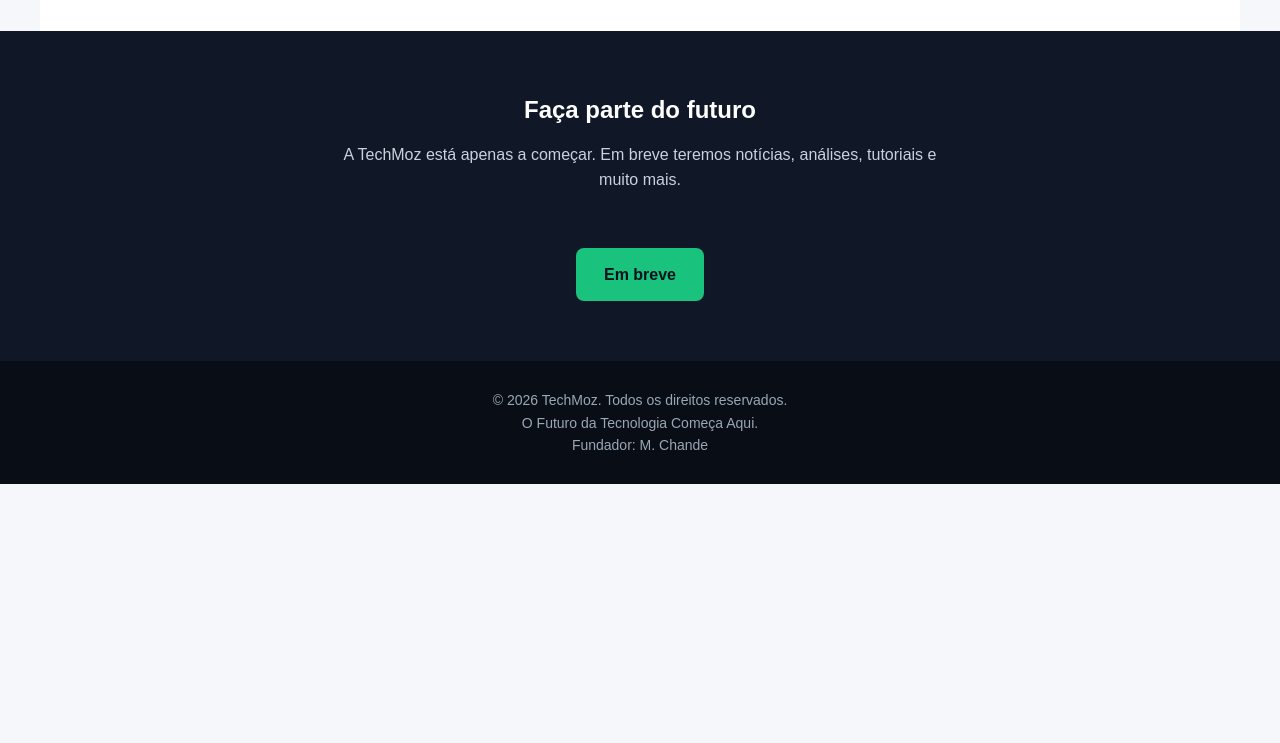
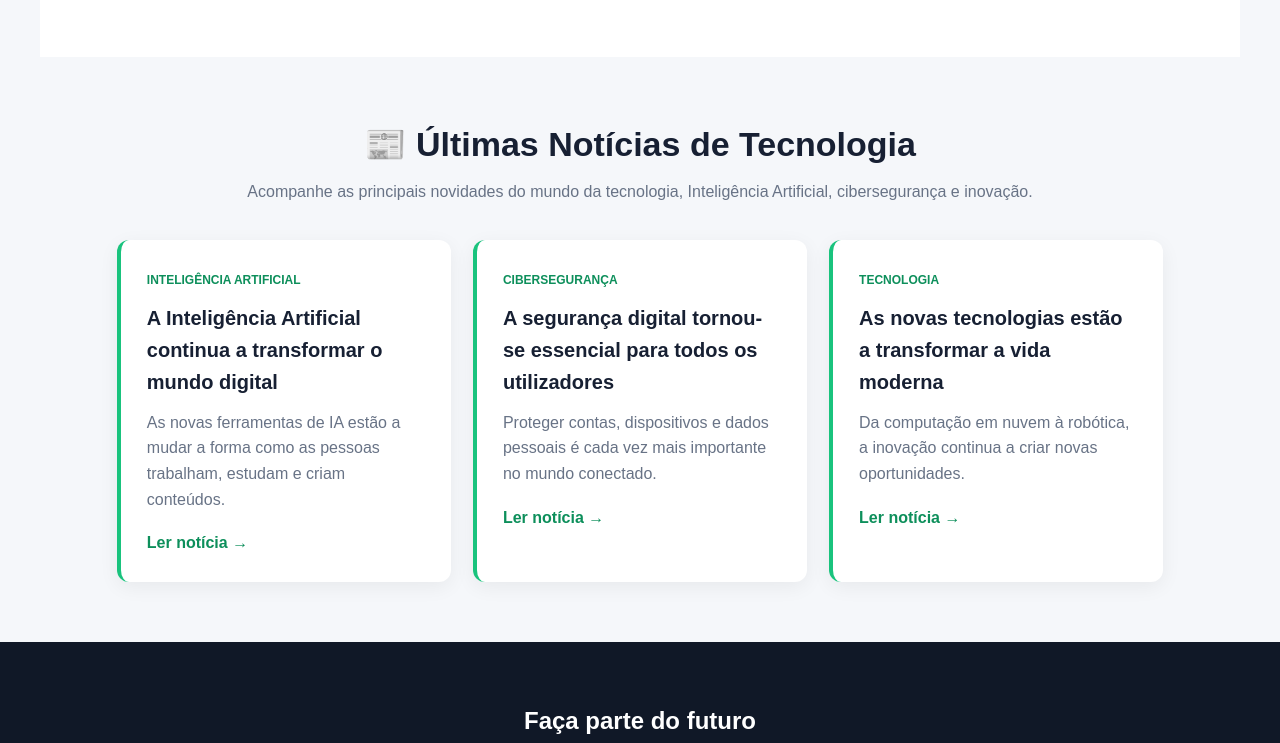
Before and after one commit to oproprioquilometros-ai/Techmoz, a plain HTML site: page index.html in a window 1280 px wide. Shown: the part 1574-2317 px from the top of the page. Before the commit the page ends 2058 px from the top, so only its background shows below. Drawn offline with Linux system fonts and the light colour scheme.

Commit message:
Refactor index.html with new sections and styles
Updated the HTML structure and styles for better organization and readability. Added a news section and modified the hero section content.

````diff
--- a/index.html
+++ b/index.html
@@ -1,4 +1,5 @@
 <!DOCTYPE html>
+
 <html lang="pt">
 <head>
     <meta charset="UTF-8">
@@ -7,6 +8,7 @@
     <meta name="author" content="TechMoz">
     <title>TechMoz — O Futuro da Tecnologia Começa Aqui</title>
 
+```
 <style>
     * {
         margin: 0;
@@ -126,12 +128,15 @@
     }
 
     .category-card {
+        display: block;
         background: white;
         padding: 28px;
         border-radius: 12px;
         box-shadow: 0 5px 20px rgba(0,0,0,0.06);
         transition: 0.3s;
         border-top: 4px solid #19c37d;
+        text-decoration: none;
+        color: #172033;
     }
 
     .category-card:hover {
@@ -184,6 +189,55 @@
         font-weight: bold;
     }
 
+    /* ÚLTIMAS NOTÍCIAS */
+
+    .news-section {
+        background: #f5f7fa;
+    }
+
+    .news-grid {
+        display: grid;
+        grid-template-columns: repeat(auto-fit, minmax(260px, 1fr));
+        gap: 22px;
+    }
+
+    .news-card {
+        background: white;
+        padding: 26px;
+        border-radius: 12px;
+        border-left: 4px solid #19c37d;
+        box-shadow: 0 5px 20px rgba(0,0,0,0.06);
+        transition: 0.3s;
+    }
+
+    .news-card:hover {
+        transform: translateY(-5px);
+    }
+
+    .news-category {
+        display: inline-block;
+        color: #0d8f5b;
+        font-size: 12px;
+        font-weight: bold;
+        margin-bottom: 12px;
+    }
+
+    .news-card h3 {
+        margin-bottom: 12px;
+        font-size: 20px;
+    }
+
+    .news-card p {
+        color: #687386;
+        margin-bottom: 18px;
+    }
+
+    .news-card a {
+        color: #0d8f5b;
+        text-decoration: none;
+        font-weight: bold;
+    }
+
     .newsletter {
         background: #101827;
         color: white;
@@ -224,10 +278,13 @@
         }
     }
 </style>
+```
+
 </head>
 
 <body>
 
+```
 <header>
     <div class="logo">TECH<span>MOZ</span></div>
 
@@ -235,6 +292,7 @@
         <a href="#">Início</a>
         <a href="#categorias">Categorias</a>
         <a href="#artigos">Artigos</a>
+        <a href="#noticias">Notícias</a>
         <a href="#sobre">Sobre</a>
     </nav>
 </header>
@@ -251,6 +309,7 @@
 </section>
 
 <section class="section" id="categorias">
+
     <div class="section-title">
         <h2>Explore a Tecnologia</h2>
         <p>Conhecimento e inovação para a era digital.</p>
@@ -260,7 +319,9 @@
 
         <div class="category-card">
             <div class="icon">🤖</div>
+
             <h3>Inteligência Artificial</h3>
+
             <p>
                 Descubra ferramentas, novidades e aplicações práticas da IA.
             </p>
@@ -268,7 +329,9 @@
 
         <div class="category-card">
             <div class="icon">🛡️</div>
+
             <h3>Cibersegurança</h3>
+
             <p>
                 Aprenda a proteger os seus dados, dispositivos e contas online.
             </p>
@@ -276,13 +339,16 @@
 
         <div class="category-card">
             <div class="icon">💻</div>
+
             <h3>Tecnologia</h3>
+
             <p>
                 Notícias, tendências, software, hardware e inovação tecnológica.
             </p>
         </div>
 
         <a href="smartphones.html" class="category-card">
+
             <div class="icon">📱</div>
 
             <h3>Smartphones</h3>
@@ -290,43 +356,145 @@
             <p>
                 Análises, comparações e informações sobre os dispositivos mais recentes.
             </p>
+
         </a>
 
     </div>
+
 </section>
 
 <section class="section featured" id="artigos">
 
     <div class="section-title">
         <h2>Conteúdo em Destaque</h2>
-            <p>Em breve, os primeiros artigos da TechMoz.</p>
+        <p>Artigos e conteúdos selecionados pela TechMoz.</p>
     </div>
 
     <div class="article-grid">
 
         <article class="article-card">
+
             <h3>O que é Inteligência Artificial?</h3>
+
             <p>
                 Uma introdução simples ao mundo da Inteligência Artificial
                 e às suas aplicações.
             </p>
-                <a href="artigo-ia.html" class="read-more">Ler mais →</a>
+
+            <a href="artigo-ia.html" class="read-more">
+                Ler mais →
+            </a>
+
         </article>
 
         <article class="article-card">
+
             <h3>Como proteger as suas contas online</h3>
+
             <p>
                 Conheça práticas importantes para melhorar a sua segurança digital.
             </p>
-                <a href="artigo-ciberseguranca.html" class="read-more">Ler mais →</a>
+
+            <a href="artigo-ciberseguranca.html" class="read-more">
+                Ler mais →
+            </a>
+
         </article>
 
         <article class="article-card">
+
             <h3>O futuro da tecnologia</h3>
+
             <p>
                 As tendências que estão a transformar a forma como vivemos e trabalhamos.
             </p>
-                <a href="artigo-tecnologia.html" class="read-more">Ler mais →</a>
+
+            <a href="artigo-tecnologia.html" class="read-more">
+                Ler mais →
+            </a>
+
+        </article>
+
+    </div>
+
+</section>
+
+<section class="section news-section" id="noticias">
+
+    <div class="section-title">
+
+        <h2>📰 Últimas Notícias de Tecnologia</h2>
+
+        <p>
+            Acompanhe as principais novidades do mundo da tecnologia,
+            Inteligência Artificial, cibersegurança e inovação.
+        </p>
+
+    </div>
+
+    <div class="news-grid">
+
+        <article class="news-card">
+
+            <span class="news-category">
+                INTELIGÊNCIA ARTIFICIAL
+            </span>
+
+            <h3>
+                A Inteligência Artificial continua a transformar o mundo digital
+            </h3>
+
+            <p>
+                As novas ferramentas de IA estão a mudar a forma como as pessoas
+                trabalham, estudam e criam conteúdos.
+            </p>
+
+            <a href="artigo-ia.html">
+                Ler notícia →
+            </a>
+
+        </article>
+
+        <article class="news-card">
+
+            <span class="news-category">
+                CIBERSEGURANÇA
+            </span>
+
+            <h3>
+                A segurança digital tornou-se essencial para todos os utilizadores
+            </h3>
+
+            <p>
+                Proteger contas, dispositivos e dados pessoais é cada vez mais
+                importante no mundo conectado.
+            </p>
+
+            <a href="artigo-ciberseguranca.html">
+                Ler notícia →
+            </a>
+
+        </article>
+
+        <article class="news-card">
+
+            <span class="news-category">
+                TECNOLOGIA
+            </span>
+
+            <h3>
+                As novas tecnologias estão a transformar a vida moderna
+            </h3>
+
+            <p>
+                Da computação em nuvem à robótica, a inovação continua a criar
+                novas oportunidades.
+            </p>
+
+            <a href="artigo-tecnologia.html">
+                Ler notícia →
+            </a>
+
         </article>
 
     </div>
@@ -342,15 +510,22 @@
         Em breve teremos notícias, análises, tutoriais e muito mais.
     </p>
 
-        <a href="#" class="hero-button">Em breve</a>
+    <a href="#" class="hero-button">
+        Em breve
+    </a>
 
 </section>
 
 <footer id="sobre">
+
     <p>© 2026 TechMoz. Todos os direitos reservados.</p>
+
     <p>O Futuro da Tecnologia Começa Aqui.</p>
+
     <p>Fundador: M. Chande</p>
+
 </footer>
+```
 
 </body>
 </html>
````
Lines whose indentation alone changed are shown as unchanged.
